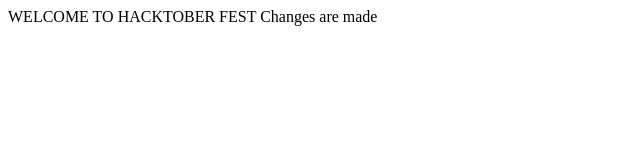
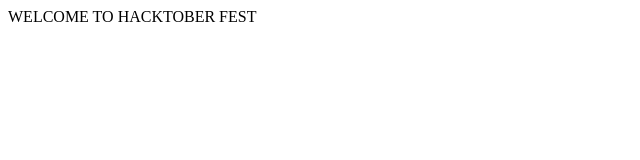
Before and after one commit to crispin001/hack, a plain HTML site: page Welcome_everyone.html in a window 1280 px wide. Shown: the whole page, without its empty margins (0-640 px from the left). Drawn offline with Linux system fonts and the light colour scheme.

Commit message:
Patched Error #23

```diff
--- a/Welcome_everyone.html
+++ b/Welcome_everyone.html
@@ -5,5 +5,4 @@
    </Head>
   <Body>
     WELCOME TO HACKTOBER FEST
-    Changes are made
   </Body>
```
